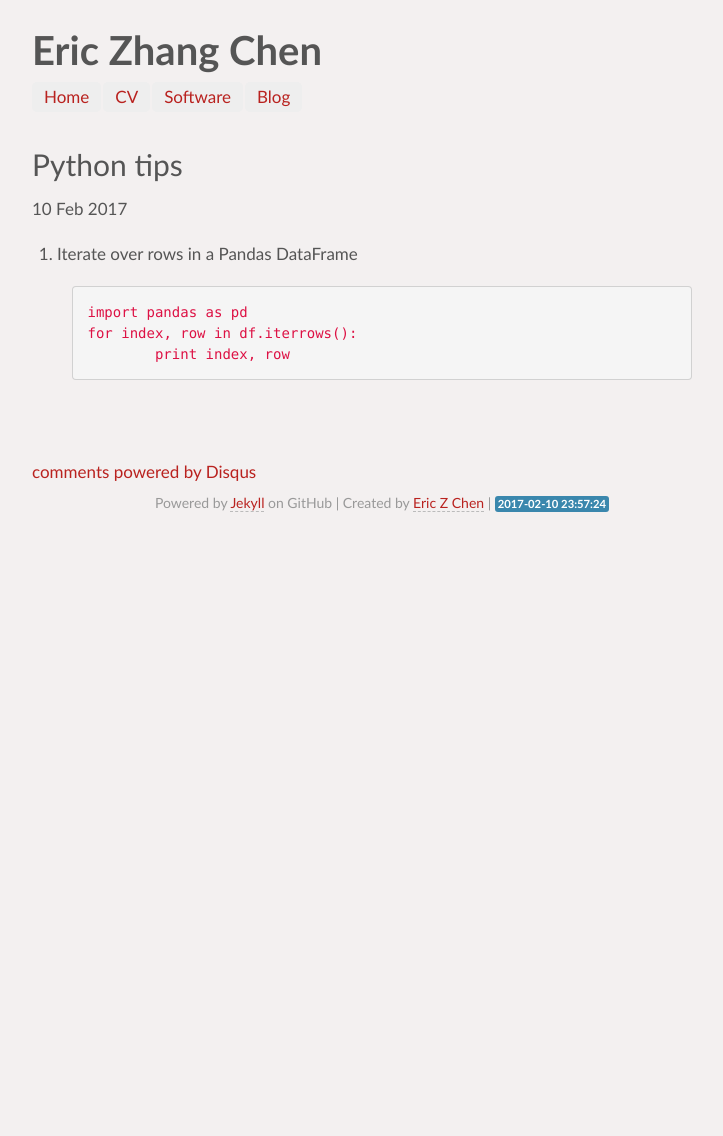
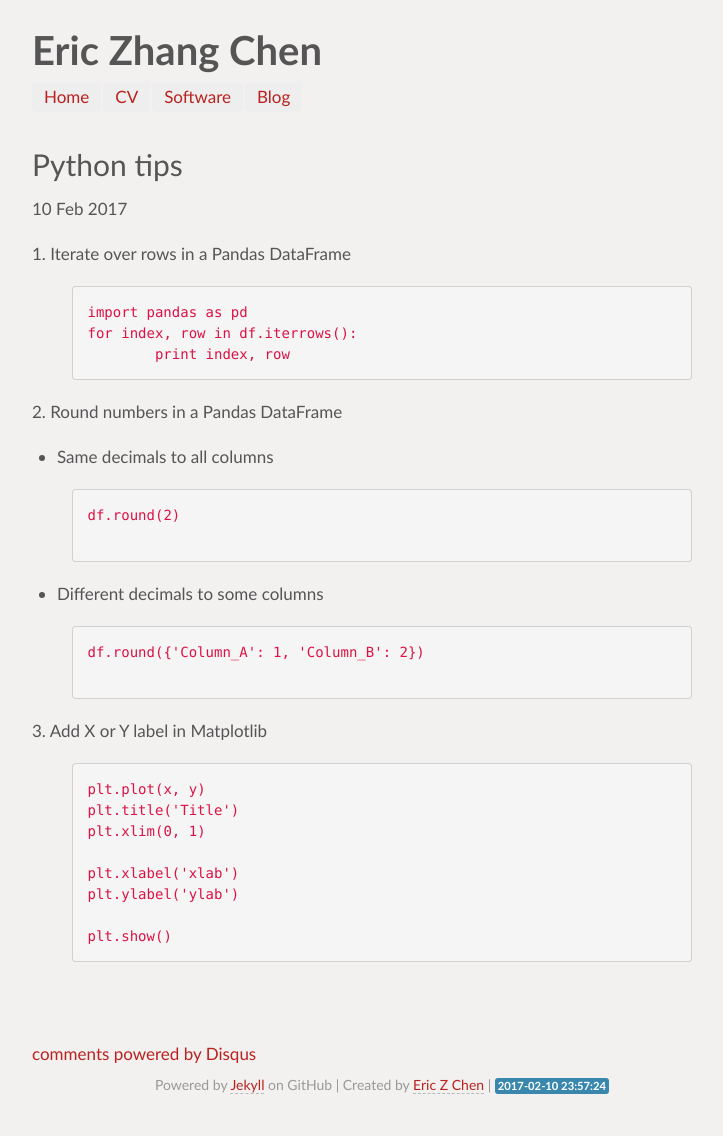
Before and after one commit to chvlyl/chvlyl.github.io, a Jekyll site: the page built from _posts/2017-02-10-python-tips.md, in a window 1280 px wide. Shown: the whole page, without its empty margins (258-981 px from the left). Built offline with Jekyll 4.4.1, drawn with Linux system fonts in a browser that asks for light colours; comment, search, counter and statistics services are not loaded; before the commit the page ends 900 px from its top, so only the background shows below that.

```diff
--- a/_posts/2017-02-10-python-tips.md
+++ b/_posts/2017-02-10-python-tips.md
@@ -6,9 +6,37 @@ comments: true
 categories: Programming
 ---
 
-1.  Iterate over rows in a Pandas DataFrame
+
+1\.  Iterate over rows in a Pandas DataFrame
 {% highlight python %}
 import pandas as pd
 for index, row in df.iterrows():
 	print index, row
 {% endhighlight %}
+
+
+
+
+
+2\. Round numbers in a Pandas DataFrame
+* Same decimals to all columns
+    {% highlight python %}
+df.round(2)
+    {% endhighlight %}
+* Different decimals to some columns
+    {% highlight python %}
+df.round({'Column_A': 1, 'Column_B': 2})
+    {% endhighlight %}
+
+
+3\. Add X or Y label in Matplotlib
+{% highlight python %}
+plt.plot(x, y)
+plt.title('Title')
+plt.xlim(0, 1)
+
+plt.xlabel('xlab')
+plt.ylabel('ylab')
+
+plt.show()
+{% endhighlight %}
```
Also changed, not shown: _posts/2017-02-10-udacity-deep-learning-course-note.md (added, +14 -0 lines).
